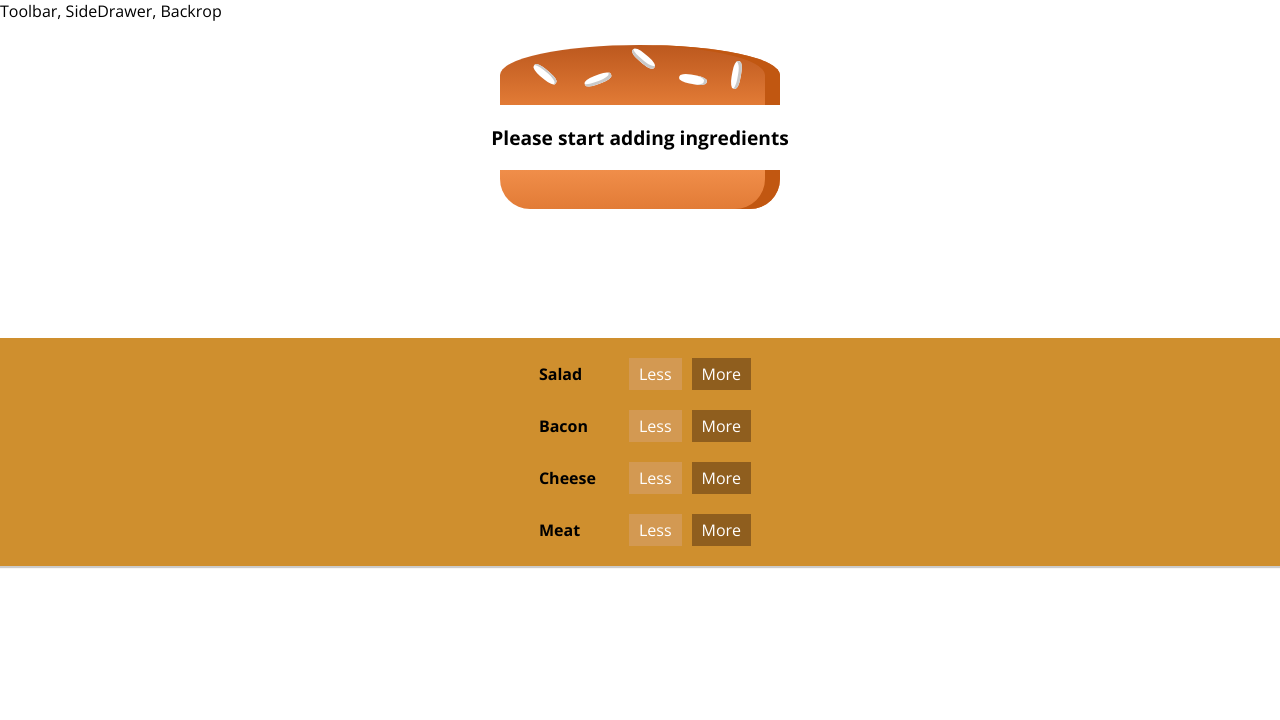
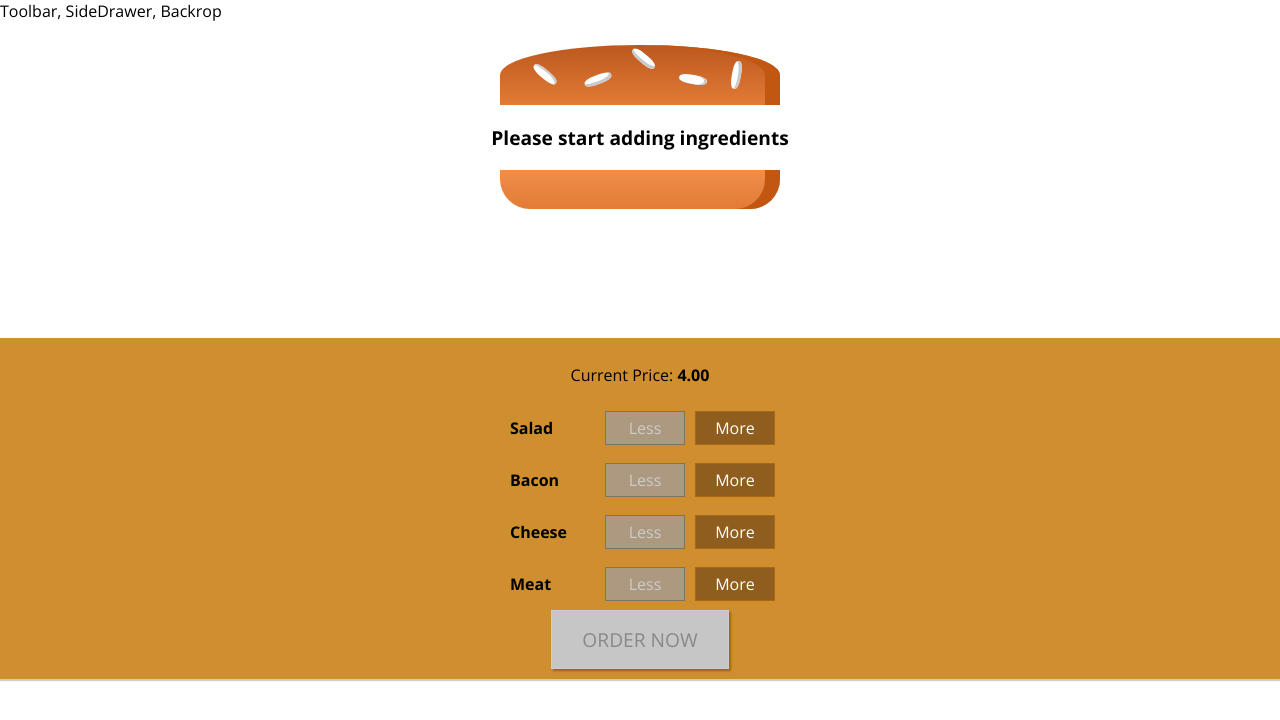
Before and after one commit to paulussimanjuntak/Burger-App-ReactJS, a React app: page / in a window 1280 px wide. Shown: the top 720 px of the page. Built offline with nearby package versions, Linux system fonts and the light colour scheme.

Commit message:
Order Summary Button

```diff
--- a/src/components/Burger/BuildControls/BuildControl/BuildControl.css
+++ b/src/components/Burger/BuildControls/BuildControl/BuildControl.css
@@ -38,17 +38,11 @@
 .BuildControl .Less {
     background-color: #D39952;
     color: white;
-    cursor: pointer;
-    padding: 5px 10px;
-    margin-right: 5px;
 }
 
 .BuildControl .More {
     background-color: #8F5E1E;
     color: white;
-    cursor: pointer;
-    padding: 5px 10px;
-    margin-left: 5px;
 }
 
 .BuildControl .Less:hover, .BuildControl .Less:active {
--- a/src/components/Burger/BuildControls/BuildControl/BuildControl.js
+++ b/src/components/Burger/BuildControls/BuildControl/BuildControl.js
@@ -4,8 +4,13 @@
 const buildControl = (props) => (
     <div className={classes.BuildControl}>
         <div className={classes.Label}>{props.label}</div>
-        <div className={classes.Less}>Less</div>
-        <div className={classes.More}>More</div>
+
+        <button className={classes.Less}
+            onClick={props.removed}
+            disabled={props.disabled}>Less</button>
+
+        <button className={classes.More}
+            onClick={props.added}>More</button>
     </div>
 )
 
--- a/src/components/Burger/BuildControls/BuildControls.css
+++ b/src/components/Burger/BuildControls/BuildControls.css
@@ -8,3 +8,45 @@
     margin: auto;
     padding: 10px 0;
 }
+
+
+.OrderButton {
+    background-color: #DAD735;
+    outline: none;
+    cursor: pointer;
+    border: 1px solid #966909;
+    color: #966909;
+    font-family: inherit;
+    font-size: 1.2em;
+    padding: 15px 30px;
+    box-shadow: 2px 2px 2px #966909;
+}
+
+.OrderButton:hover, .OrderButton:active {
+    background-color: #A0DB41;
+    border: 1px solid #966909;
+    color: #966909;
+}
+
+.OrderButton:disabled {
+    background-color: #C7C6C6;
+    cursor: not-allowed;
+    border: 1px solid #ccc;
+    color: #888888;
+}
+
+.OrderButton:not(:disabled) {
+    animation: enable 0.3s linear;
+}
+
+@keyframes enable {
+    0% {
+        transform: scale(1);
+    }
+    60% {
+        transform: scale(1.1);
+    }
+    100% {
+        transform: scale(1);
+    }
+}
--- a/src/components/Burger/BuildControls/BuildControls.js
+++ b/src/components/Burger/BuildControls/BuildControls.js
@@ -11,9 +11,17 @@
 
 const buildControls = (props) => (
     <div className={classes.BuildControls}>
+        <p>Current Price: <b>{props.price.toFixed(2)}</b></p>
         {controls.map(ctrl => (
-            <BuildControl key={ctrl.label} label={ctrl.label} />
+            <BuildControl
+                key={ctrl.label}
+                label={ctrl.label}
+                added={() => props.ingredientAdded(ctrl.type)}
+                removed={() => props.ingredientRemoved(ctrl.type)}
+                disabled={props.disabled[ctrl.type]} />
         ))}
+        <button className={classes.OrderButton}
+            disabled={!props.purchasable} >ORDER NOW</button>
     </div>
 )
 
--- a/src/components/Burger/BurgerIngredient/BurgerIngredient.js
+++ b/src/components/Burger/BurgerIngredient/BurgerIngredient.js
@@ -1,7 +1,6 @@
 import React, { Component } from 'react'
 import PropTypes from 'prop-types'
 import classes from './BurgerIngredient.css'
-import BurgerBuilder from '../../../containers/BurgerBuilder/BurgerBuilder'
 
 class BurgerIngredient extends Component {
     render() {
--- a/src/containers/BurgerBuilder/BurgerBuilder.js
+++ b/src/containers/BurgerBuilder/BurgerBuilder.js
@@ -2,6 +2,13 @@
 import Aux from '../../hoc/Aux'
 import Burger from '../../components/Burger/Burger'
 import BuildControls from '../../components/Burger/BuildControls/BuildControls'
+
+const INGREDIENTS_PRICES = {
+    salad: 0.5,
+    cheese: 0.4,
+    meat: 1.3,
+    bacon: 0.7
+}
 
 class BurgerBuilder extends Component {
     // constructor(props){
@@ -15,14 +22,78 @@
             bacon: 0,
             cheese: 0,
             meat: 0
+        },
+        totalPrice: 4,
+        purchasable: false
+    }
+
+    updatePurchaseState (ingredients) {
+        const sum = Object.keys(ingredients)
+            .map(igKey => {
+                return ingredients[igKey]
+            })
+            .reduce((sum, el) => {
+                return sum + el
+            }, 0)
+        this.setState({
+            purchasable: sum > 0
+        })
+    }
+
+    addIngredientHandler = (type) => {
+        const oldCount = this.state.ingredients[type]
+        const updateCount = oldCount + 1
+        const updateIngredients = {
+            ...this.state.ingredients
         }
+        updateIngredients[type] = updateCount
+        const priceAddition = INGREDIENTS_PRICES[type]
+        const oldPrice = this.state.totalPrice
+        const newPrice = oldPrice + priceAddition
+        this.setState({
+            totalPrice: newPrice,
+            ingredients: updateIngredients
+        })
+        this.updatePurchaseState(updateIngredients)
+    }
+
+    removeIngredientHandler = (type) => {
+        const oldCount = this.state.ingredients[type]
+        if(oldCount <= 0){
+            return
+        }
+        const updateCount = oldCount - 1
+        const updateIngredients = {
+            ...this.state.ingredients
+        }
+        updateIngredients[type] = updateCount
+        const priceDeduction  = INGREDIENTS_PRICES[type]
+        const oldPrice = this.state.totalPrice
+        const newPrice = oldPrice - priceDeduction
+        this.setState({
+            totalPrice: newPrice,
+            ingredients: updateIngredients
+        })
+        this.updatePurchaseState(updateIngredients)
     }
 
     render() {
+        const disabledInfo = {
+            ...this.state.ingredients
+        }
+        for(let key in disabledInfo){
+            disabledInfo[key] = disabledInfo[key] <= 0
+        }
+
         return(
             <Aux>
                 <Burger ingredients={this.state.ingredients}/>
-                <BuildControls />
+                <BuildControls
+                    ingredientAdded={this.addIngredientHandler}
+                    ingredientRemoved={this.removeIngredientHandler}
+                    disabled={disabledInfo}
+                    purchasable={this.state.purchasable}
+                    price={this.state.totalPrice} />
             </Aux>
         )
     }
```
